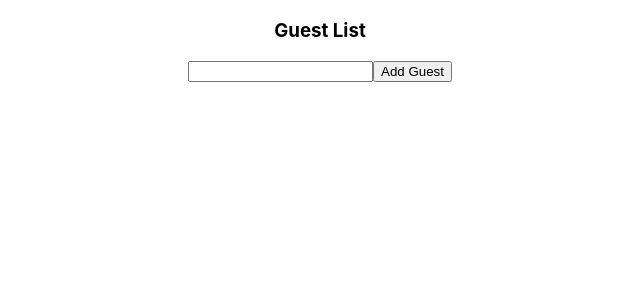
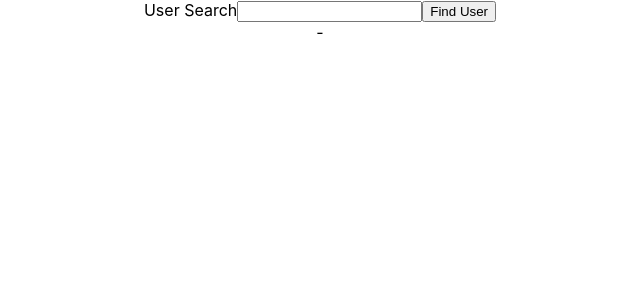
Before and after one commit to RaskovskyDavid/type-react-playground, a React (Create React App) app: page / in a window 1280 px wide. Shown: the top 300 px of the page, without its empty margins (320-960 px from the left). Built offline with nearby package versions, Linux system fonts and the light colour scheme.

Commit message:
utilizando diferentes types al devfinir un valor de un resultado de busqueda

```diff
--- a/src/App.tsx
+++ b/src/App.tsx
@@ -2,12 +2,14 @@
 import logo from './logo.svg';
 import './App.css';
 import GuestList from './state/GuestList';
+import UserSearch from './state/UserSearch';
 
 function App() {
   return (
     <div className="App">
 
-      <GuestList />
+      {/* <GuestList /> */}
+      <UserSearch />
     </div>
   );
 }
--- /dev/null
+++ b/src/state/UserSearch.tsx
@@ -0,0 +1,26 @@
+import { useState } from "react";
+
+const users = [
+    {name: 'David', age: 20},
+    {name: 'Gustavo', age: 21},
+    {name: 'Bernardo', age: 22}
+];
+
+const UserSearch: React.FC =() =>{
+    const [name, setName] = useState('');
+    const [user, setUser] = useState<{name:string, age:number} | undefined>();
+    const onClick = () =>{
+        const foundUser = users.find((user) =>{return user.name == name});
+        setUser(foundUser);
+    };
+    return <div>
+        User Search
+        <input value={name} onChange={e=> setName(e.target.value)} />
+        <button onClick={onClick}>Find User</button>
+        <div>
+            {user && user?.name} - {user && user?.age}
+        </div>
+    </div>;
+};
+
+export default UserSearch;
```
